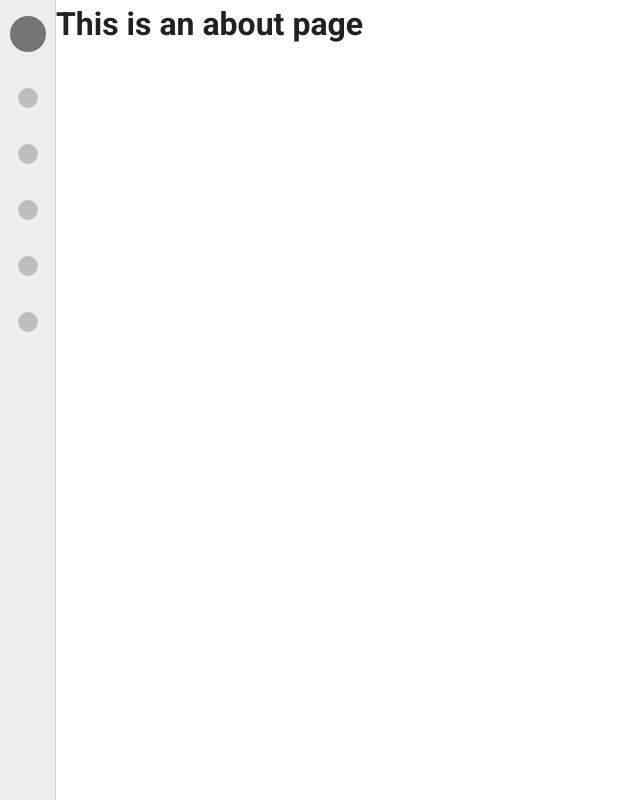
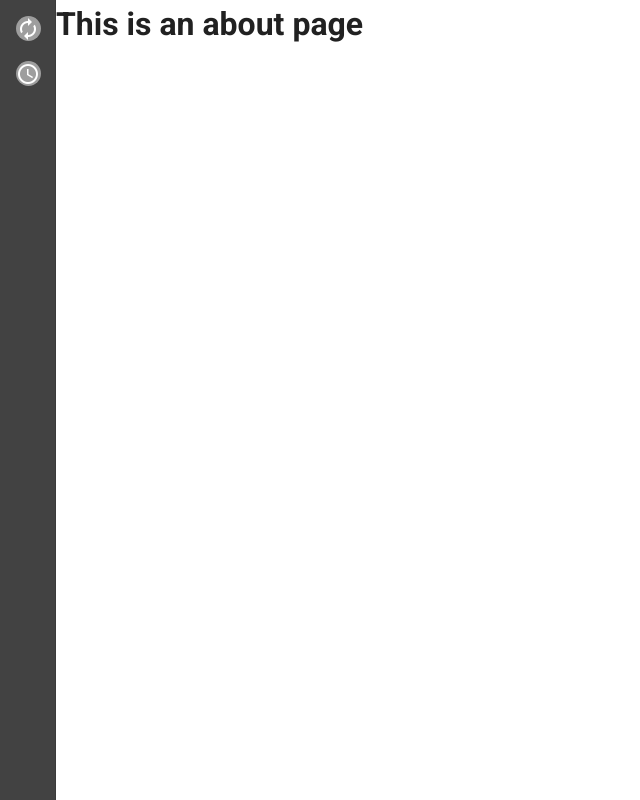
Before and after one commit to WallyOxen/SpaceXStats, a Vue app: page /#/about in a window 1280 px wide. Shown: the whole page, without its empty margins (0-640 px from the left). Built offline with nearby package versions, Linux system fonts and the light colour scheme.

Commit message:
feat: Add nav bar

```diff
--- a/src/App.vue
+++ b/src/App.vue
@@ -1,13 +1,24 @@
 <template>
   <v-app id="inspire">
-    <v-navigation-drawer app class="pt-4" color="grey lighten-3" mini-variant>
-      <v-avatar
-        v-for="n in 6"
-        :key="n"
-        :color="`grey ${n === 1 ? 'darken' : 'lighten'}-1`"
-        :size="n === 1 ? 36 : 20"
-        class="d-block text-center mx-auto mb-9"
-      ></v-avatar>
+    <v-navigation-drawer app class="pt-4" color="grey darken-3" mini-variant>
+      <router-link v-for="link in links" :key="link.nav" :to="link.nav">
+        <v-tooltip>
+          <template v-slot:activator="{ on, attrs }">
+            <v-avatar
+              v-on="on"
+              v-bind="attrs"
+              :color="
+                $router.currentRoute.path === link.nav ? link.color : 'grey'
+              "
+              :size="$router.currentRoute.path === link.nav ? 36 : 25"
+              class="d-block mx-auto mb-5"
+            >
+              <v-icon dark>{{ link.icon }}</v-icon>
+            </v-avatar>
+          </template>
+          <span>{{ link.name }}</span>
+        </v-tooltip>
+      </router-link>
     </v-navigation-drawer>
 
     <v-main>
@@ -19,5 +30,21 @@
 <script>
 export default {
   name: "SpaceXStats",
+  data: () => ({
+    links: [
+      {
+        name: "Latest Launches",
+        icon: "mdi-autorenew",
+        color: "orange",
+        nav: "/",
+      },
+      {
+        name: "Upcoming Launches",
+        icon: "mdi-clock-outline",
+        color: "green",
+        nav: "/upcoming",
+      },
+    ],
+  }),
 };
 </script>
```
